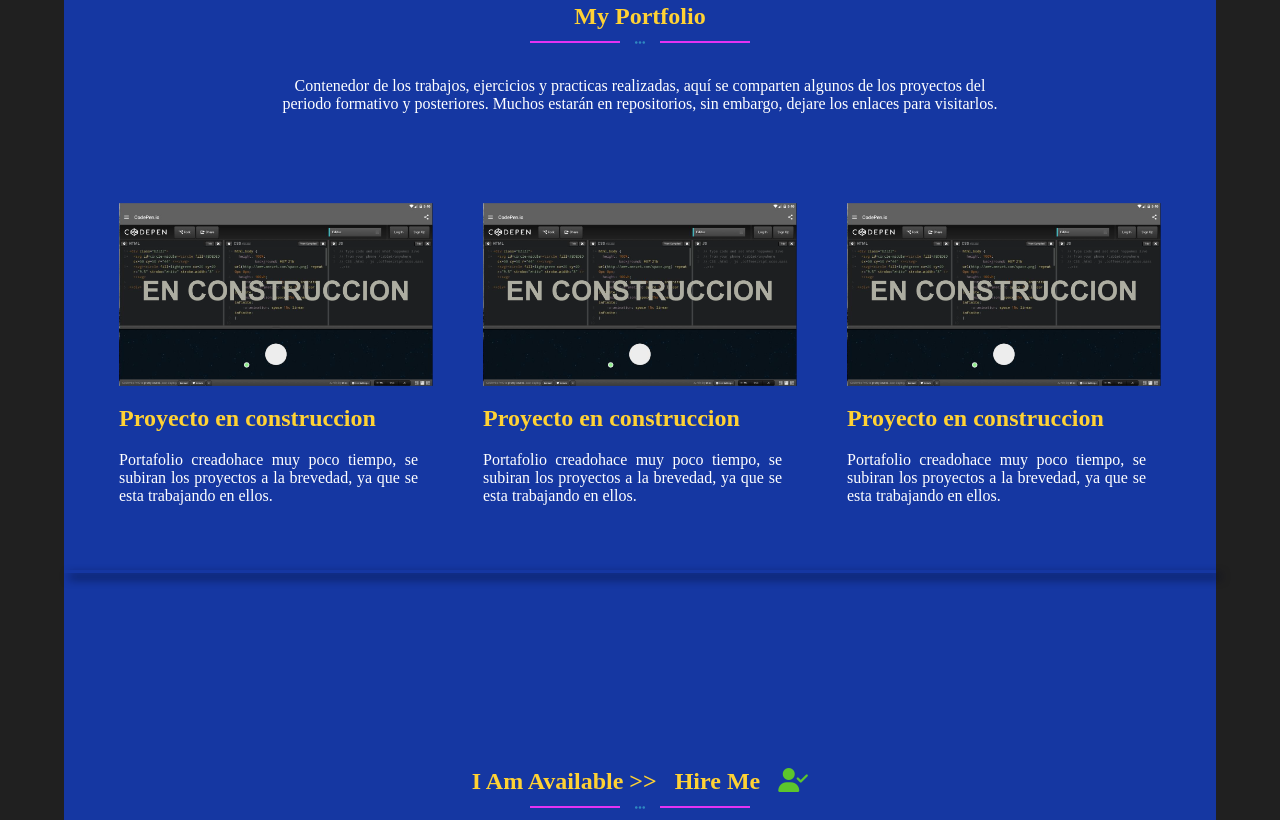
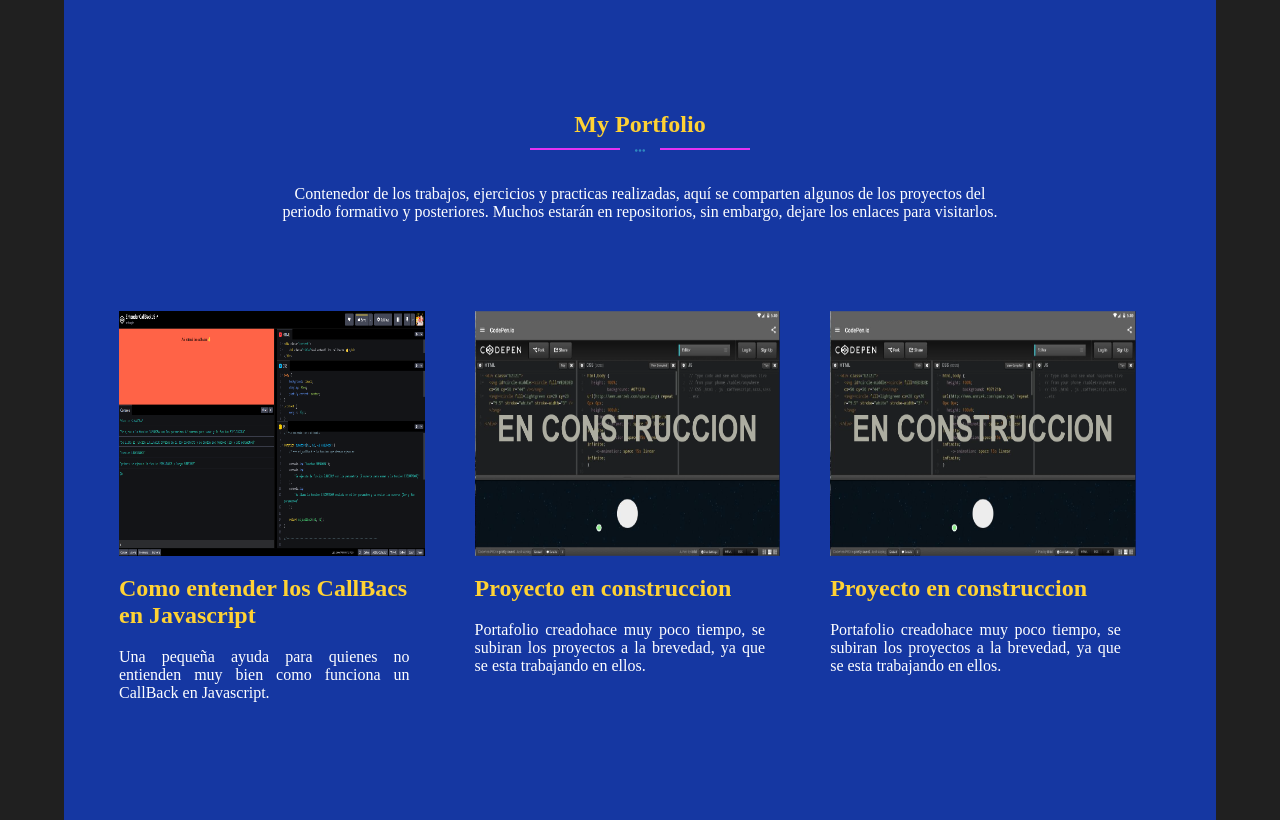
Before and after one commit to EduardoSereyM/paginaweb, a plain HTML site: page index.html in a window 1280 px wide. Shown: the part 2348-3168 px from the top of the page. Drawn offline with nearby package versions, Linux system fonts and the light colour scheme.

Commit message:
ajustando imagenes

```diff
--- a/css/style.css
+++ b/css/style.css
@@ -277,15 +277,21 @@ body{
     flex-direction: column;
     padding: 5px;
 }
+.img-s{
+    height: 50%;
+    display: flex;
+    justify-content: center;
+}
 .item img{
     align-self: center;
 }
 .img-itm{
     width: 60%;
-    /* height: 200px; */
+    height: 200px;
     margin-bottom: 30px;
 }
 .item h2{
+    height: 74px;
     text-align: center;
     padding: 10px 0;
     color: #FFD234;
@@ -311,21 +317,25 @@ body{
 .items-portfolio{
     /* height: 410px; */
     display: grid;
-    grid-template-columns: repeat(3,1fr);
+    grid-template-columns: repeat(3,30%);
     /* grid-template-rows: 600px; */
     gap: 40px;
     padding: 60px 0;
 }
 .item-p{
     display: flex;
+    height: 500px;
     flex-direction: column;
     padding: 5px;
 }
+.img-p{
+    height: 50%;
+}
 
-.item-p >img{
+.item-p a img{
     align-self: center;
     width: 100%;
-    height: 70%;
+    height: 100%;
 }
 .item-p h2{
     padding: 19px 0;
--- a/index.html
+++ b/index.html
@@ -74,7 +74,9 @@
             </div>
             <div class="items-service">
                 <div class="item">
+                    <div class="img-s">
                         <img class="img-itm" src="img/RecursoDev.png" alt="">
+                    </div>
                     <h2>Development</h2>
                     <p>Tecnologias de Desarrollo <br> Hoy en día el mercado laboral exige programadores con conocimientos en un conjunto de tecnologías y métodos de desarrollo modernos y eficientes. </p>
                     <div class="img-tec-cont">
@@ -88,7 +90,9 @@
                     </div>
                 </div>
                 <div class="item">
+                    <div class="img-s">
                         <img class="img-itm" src="img/RecursoCretive.png" alt="">
+                    </div>
                     <h2>Creative Design</h2>
                     <p>Herramienjtas de Diseño <br>Los gráficos web son representaciones visuales utilizadas en un sitio web para mejorar o permitir la representación de una idea o sentimiento, </p>
                     <div class="img-tec-cont">
@@ -100,9 +104,11 @@
                     </div>
                 </div>
                 <div class="item">
+                    <div class="img-s">
                         <img class="img-itm" src="img/RecursoResp.png" alt="">
+                    </div>
                     <h2>UI / UX design <br> Responsive Design</h2>
-                    <p> Presentar una visión integral de la Experiencia de Usuario (UX) enfocada a la navegación multiplataforma tomando el Responsive Web Design como guía de referencia del diseño web </p>
+                    <p> Diseño web responsivo <br> Presentar una visión integral de la Experiencia de Usuario (UX) enfocada a la navegación multiplataforma tomando el Responsive Web Design como guía de referencia del diseño web </p>
                 </div>
             </div>
         </div>
@@ -119,17 +125,29 @@
 
             <div class="items-portfolio">
                 <div class="item-p">
+                    <div class="img-p">
+                        <a href="https://codepen.io/abborgia/pen/PoOLKre">
+                            <img src="img/codepen1.png" alt="">
+                        </a>
+                    </div>
+                    <h2>Como entender los CallBacs en Javascript</h2>
+                    <p>Una pequeña ayuda para quienes no entienden muy bien como funciona un CallBack en Javascript.</p>
+                </div>
+                <div class="item-p">
+                    <div class="img-p">
+                        <a href="https://codepen.io/abborgia/pen/PoOLKre">
                             <img src="img/PortFolio1.png" alt="">
+                        </a>
+                    </div>
                     <h2>Proyecto en construccion</h2>
                     <p>Portafolio creadohace muy poco tiempo, se subiran los proyectos a la brevedad, ya que se esta trabajando en ellos.</p>
                 </div>
                 <div class="item-p">
+                    <div class="img-p">
+                        <a href="https://codepen.io/abborgia/pen/PoOLKre">
                             <img src="img/PortFolio1.png" alt="">
-                    <h2>Proyecto en construccion</h2>
-                    <p>Portafolio creadohace muy poco tiempo, se subiran los proyectos a la brevedad, ya que se esta trabajando en ellos.</p>
+                        </a>
                     </div>
-                <div class="item-p">
-                    <img src="img/PortFolio1.png" alt="">
                     <h2>Proyecto en construccion</h2>
                     <p>Portafolio creadohace muy poco tiempo, se subiran los proyectos a la brevedad, ya que se esta trabajando en ellos.</p>
                 </div>
```
Also changed, not shown: img/codepen1.png (added). Lines whose indentation alone changed are shown as unchanged.
